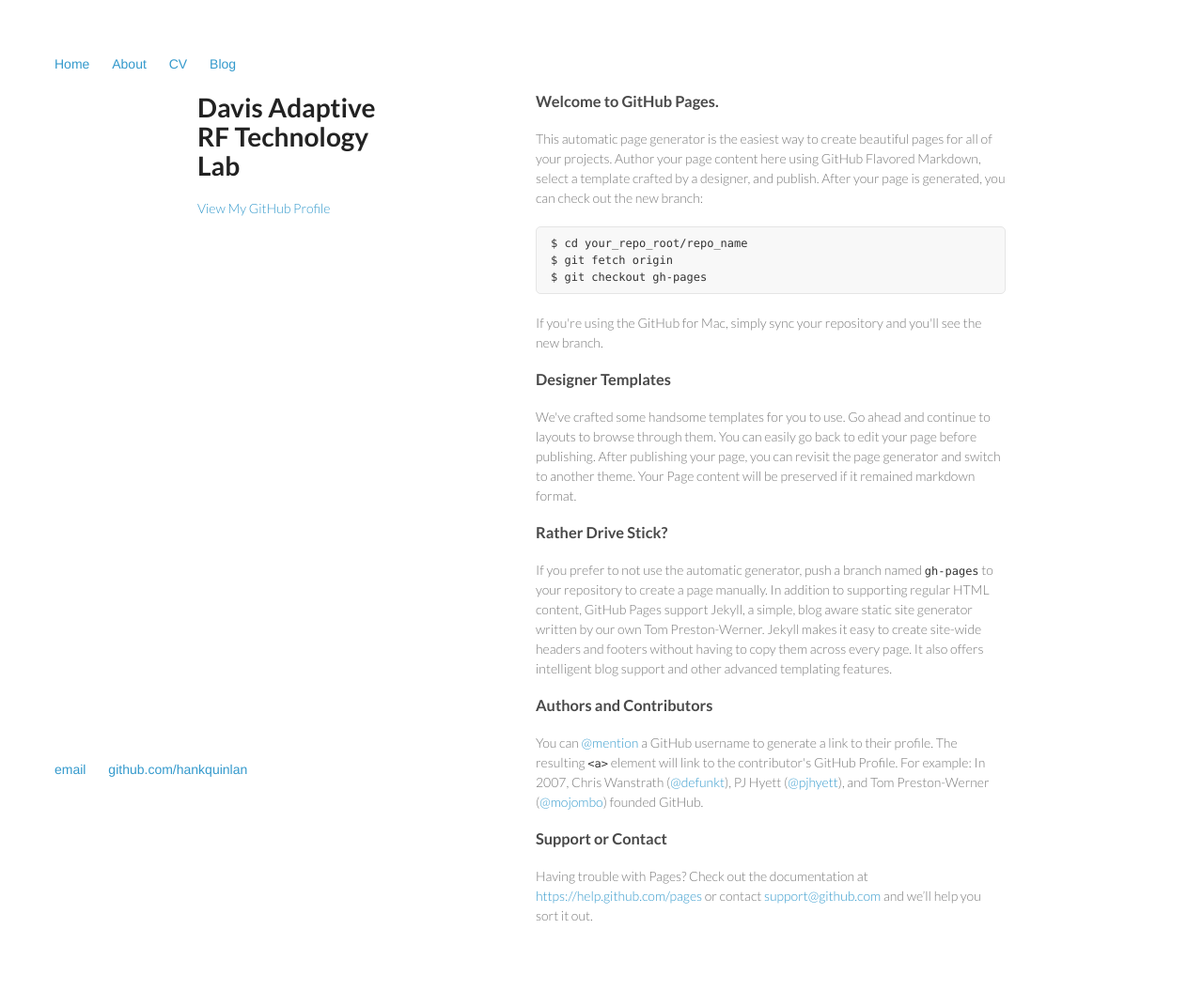
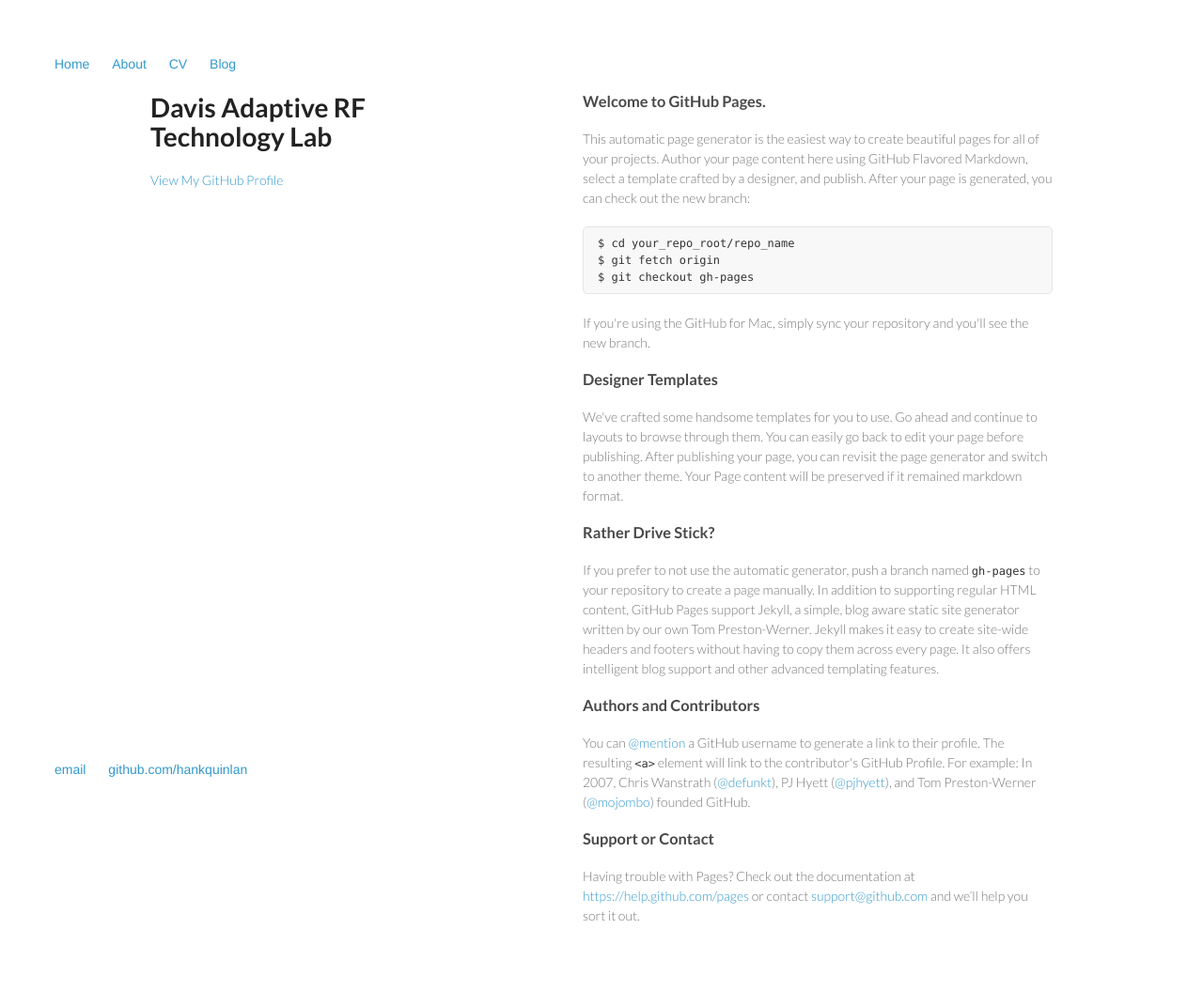
Before and after one commit to ucdart/ucdart.github.io, a Jekyll site: the page built from index.html, in a window 1280 px wide. Shown: the whole page at 94% size. Built offline with Jekyll 4.4.1, drawn with Linux system fonts in a browser that asks for light colours.

Commit message:
Update styles.css

```diff
--- a/stylesheets/styles.css
+++ b/stylesheets/styles.css
@@ -61,7 +61,7 @@ a small {
 }
 
 .wrapper {
-  width:860px;
+  width:960px;
   margin:0 auto;
 }
 
@@ -120,7 +120,7 @@ img {
 }
 
 header {
-  width:200px;
+  width:270px;
   float:left;
   position:fixed;
 }
```
